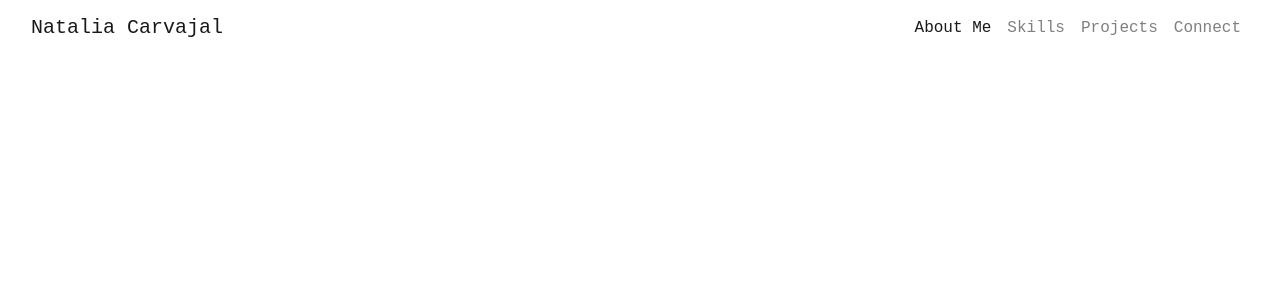
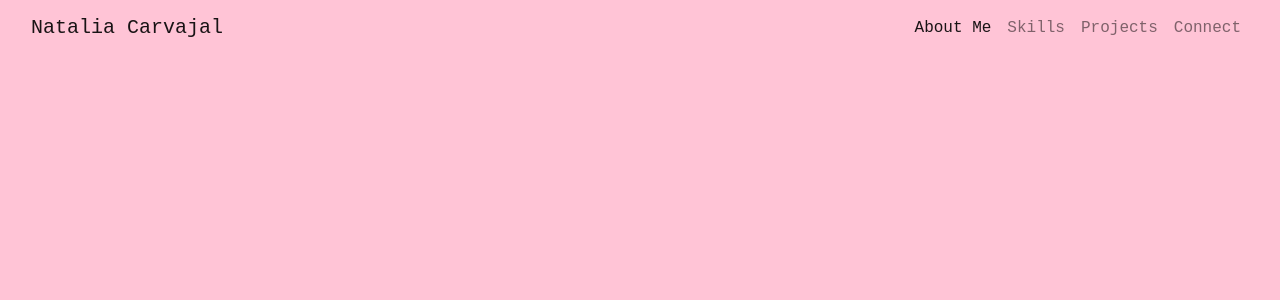
Before and after one commit to natcarvajal/React-Portfolio, a React (Create React App) app: page / in a window 1280 px wide. Shown: the top 300 px of the page. Built offline with nearby package versions, Linux system fonts and the light colour scheme.

Commit message:
created header.js in comp

```diff
--- a/src/App.css
+++ b/src/App.css
@@ -5,6 +5,10 @@ font-family: 'Libre Baskerville', serif;
 font-family: 'Open Sans', sans-serif;
 font-family: 'Roboto', sans-serif;
 font-family: 'Roboto Slab', serif;*/
+
+* {
+  background-color: #ffc4d6;
+}
 .navbar-brand,
 .nav-link {
   cursor: pointer;
```
Also changed, not shown: src/components/Header.js (added).
